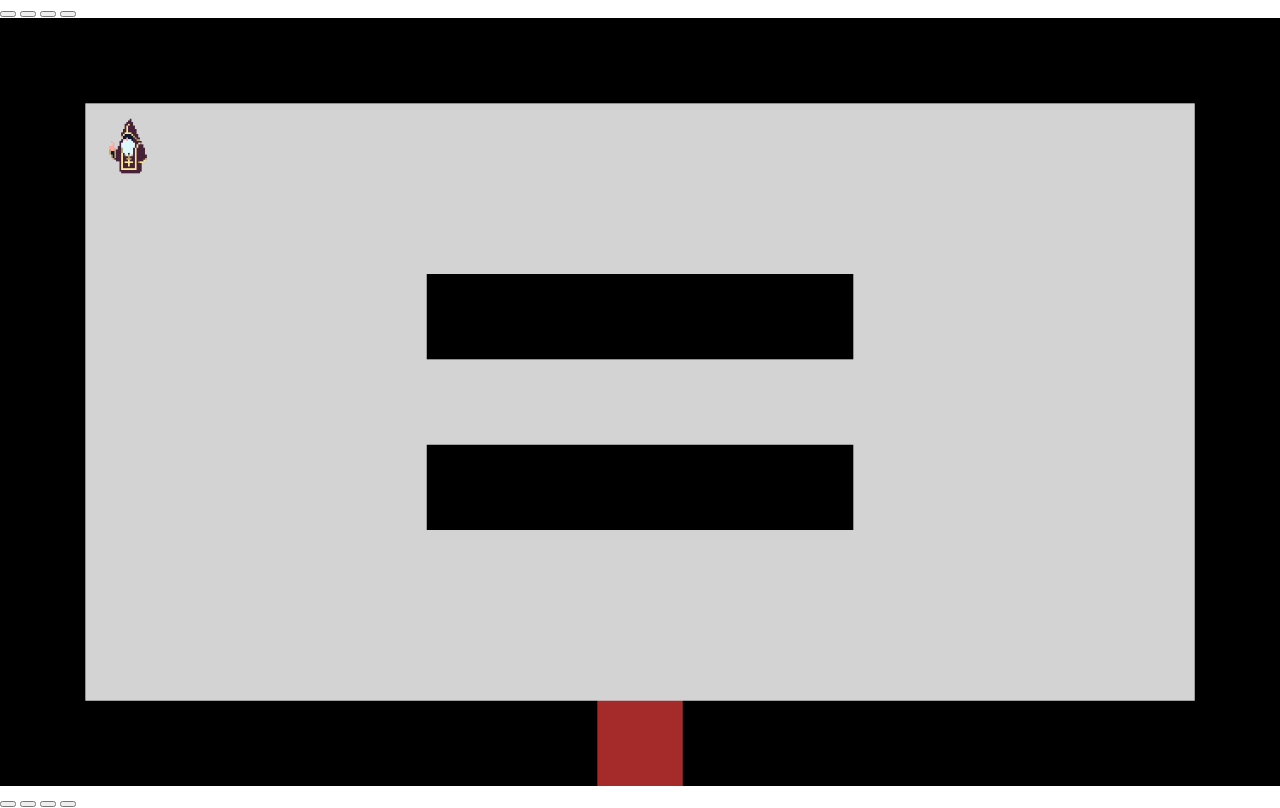
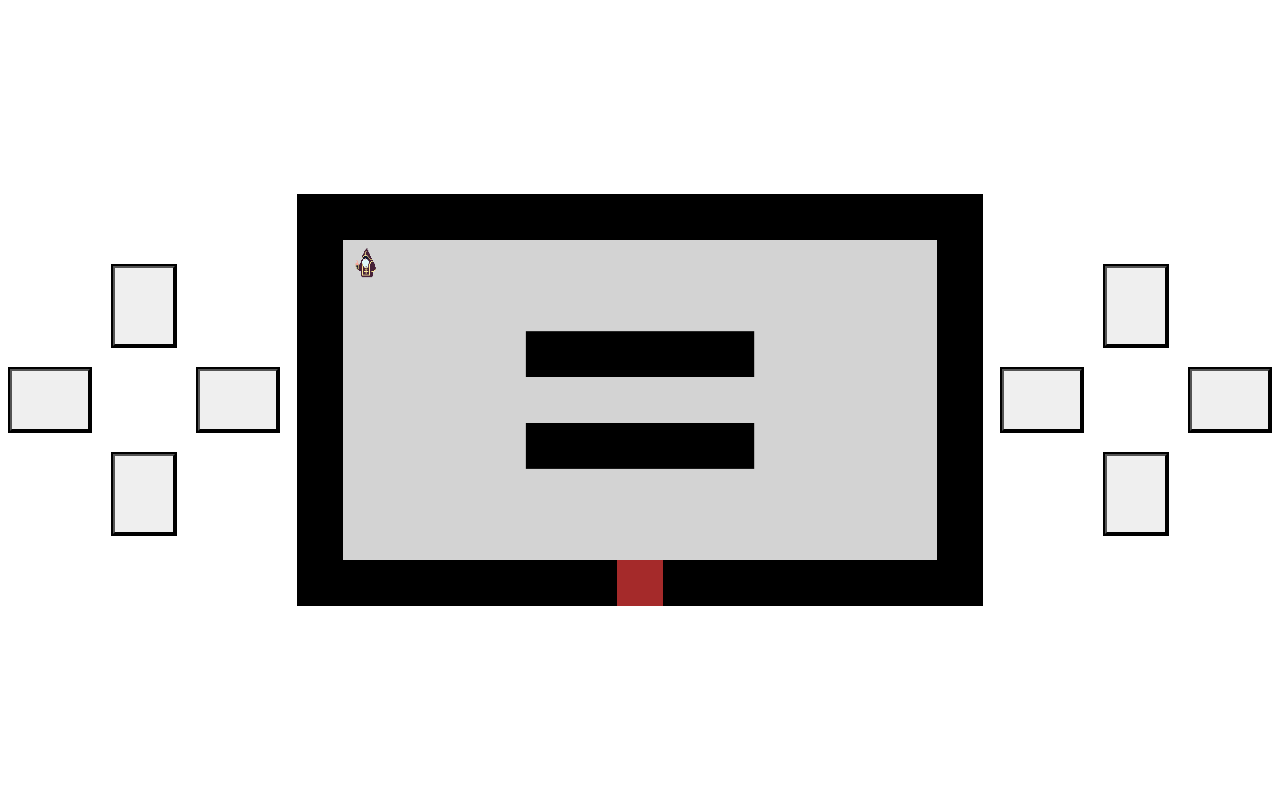
Before and after one commit to sector-11/typescript-game, a website built with Vite: page index.html in a window 1280 px wide. Built offline with nearby package versions, Linux system fonts and the light colour scheme.

Commit message:
feat: update style to account for on screen buttons and switch to BEM

```diff
--- a/src/style.scss
+++ b/src/style.scss
@@ -2,16 +2,81 @@ body {
     margin: 0;
 }
 
-#container {
-    position: fixed;
-    inset: 0;
-    display: flex;
+.game {
+    height: 100vh;
+    display: grid;
+    grid-template-columns: 2fr 5fr 2fr;
+    grid-template-rows: 1fr;
+    grid-column-gap: 5px;
+    grid-row-gap: 0px;
+    align-items: center;
     justify-content: center;
+
+    &__container {
+        display: flex;
+        justify-content: center;
+        align-items: center;
+        aspect-ratio: 15 / 9;
+        margin: 2% 10px;
+        height: auto;
+    }
+}
+
+.controls {
+    display: grid;
+    aspect-ratio: 1 / 1;
+    grid-template-columns: repeat(3, 1fr);
+    grid-template-rows: repeat(3, 1fr);
+    grid-column-gap: 5px;
+    grid-row-gap: 5px;
     align-items: center;
+    justify-items: center;
+
+    &--left {
+        margin-left: 2%;
+    }
+
+    &--right {
+        margin-right: 2%;
+    }
+
+    &__button {
+        outline: 2px black solid;
+        border-radius: 0px;
+        fill: lightgray;
+
+        &--up {
+            width: 70%;
+            height: 90%;
+            grid-row: 1 / span 1;
+            grid-column: 2 / span 1;
+        }
+
+        &--down {
+            width: 70%;
+            height: 90%;
+            grid-row: 3 / span 1;
+            grid-column: 2 / span 1;
+        }
+
+        &--left {
+            width: 90%;
+            height: 70%;
+            grid-row: 2 / span 1;
+            grid-column: 1 / span 1;
+        }
+
+        &--right {
+            width: 90%;
+            height: 70%;
+            grid-row: 2 / span 1;
+            grid-column: 3 / span 1;
+        }
+    }
 }
 
 canvas {
     object-fit: contain;
-    max-width: 100%;
-    max-height: 100%;
+    width: 100%;
+    height: 100%;
 }
```
